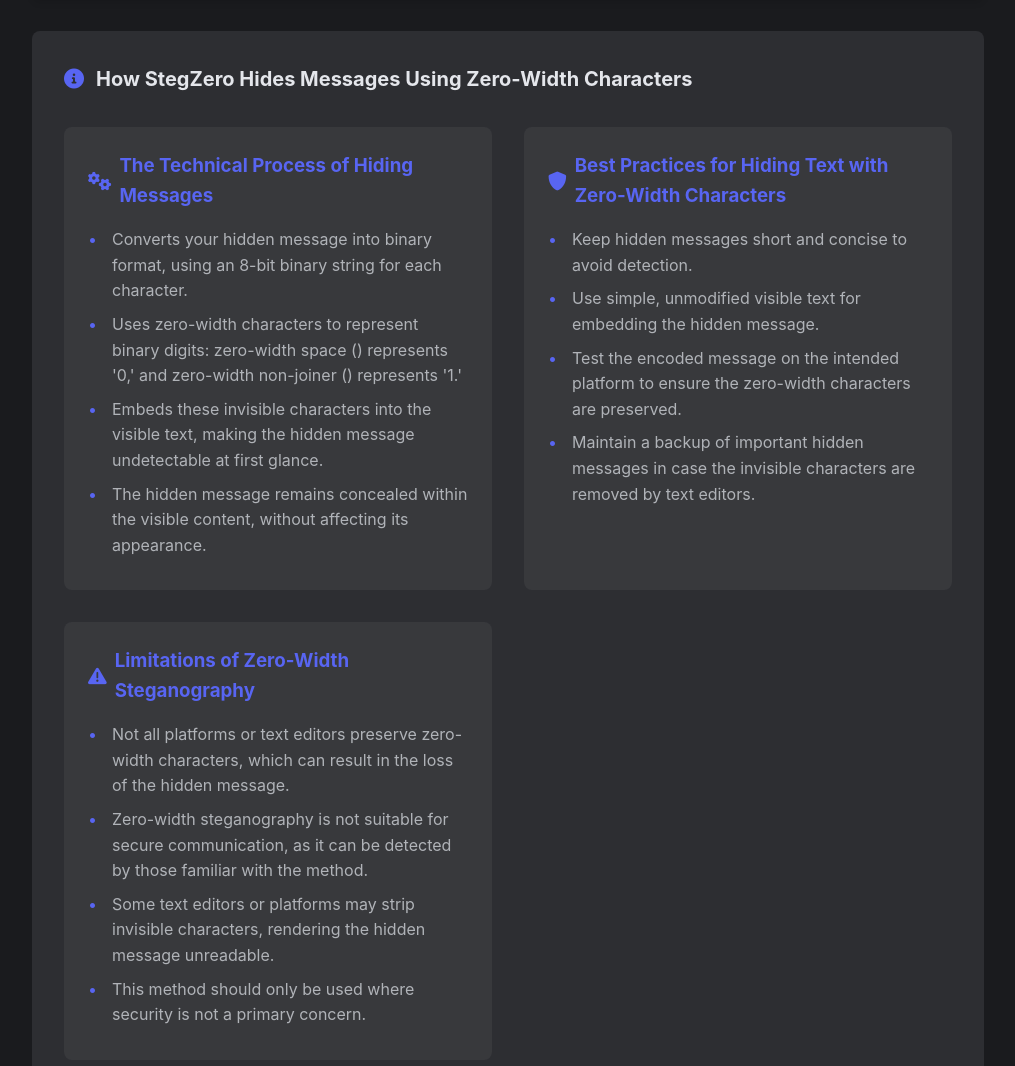
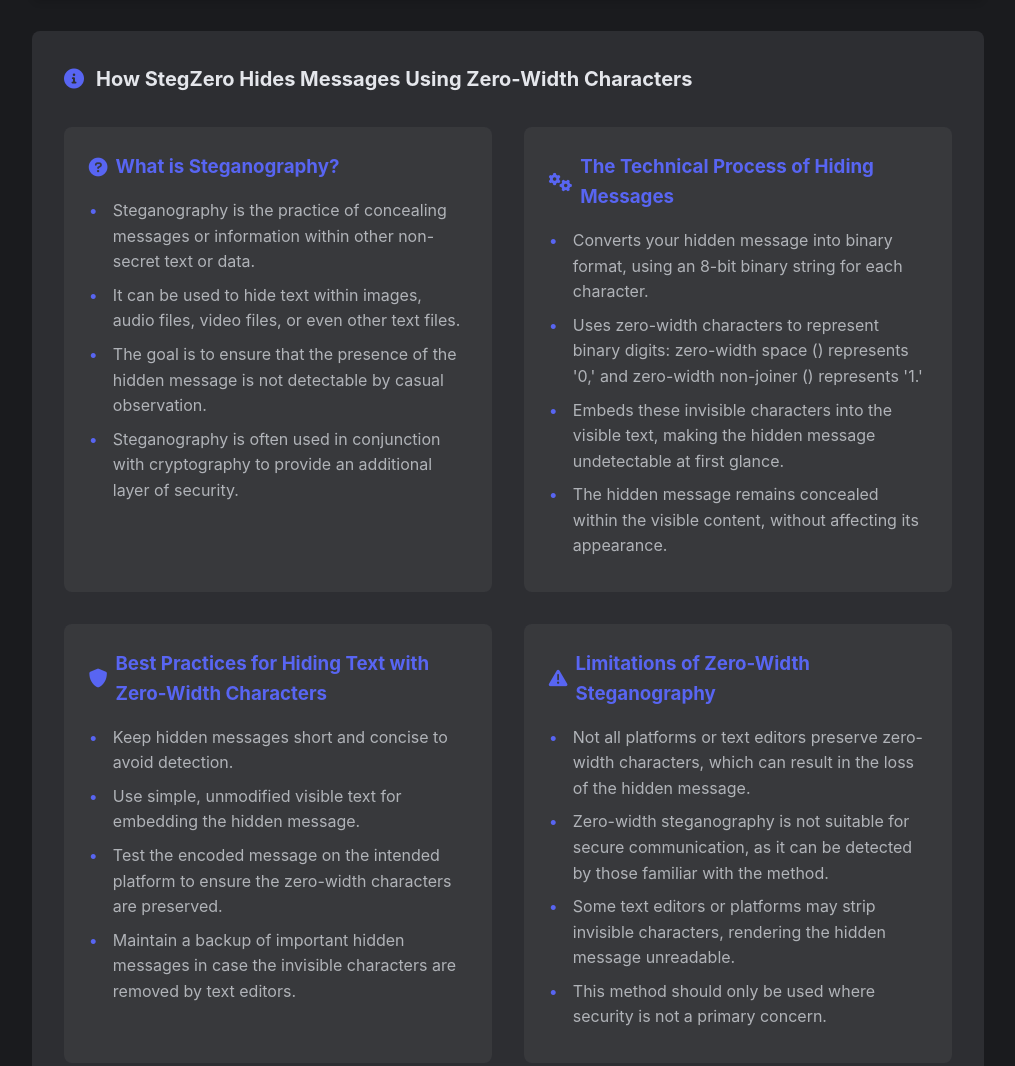
Before and after one commit to Clevis22/StegZero, a plain HTML site: page index.html in a window 1280 px wide. Shown: the part 1420-2486 px from the top of the page, without its empty margins (132-1147 px from the left). Drawn offline with Linux system fonts and the light colour scheme.

Commit message:
Added another info card

```diff
--- a/index.html
+++ b/index.html
@@ -224,7 +224,7 @@
             border-radius: var(--border-radius);
             padding: 2rem;
         }
-
+/*edit this to change mobile info card issues */
         .info-grid {
             display: grid;
             grid-template-columns: repeat(auto-fit, minmax(300px, 1fr));
@@ -235,7 +235,7 @@
         .info-card {
             background-color: rgba(255, 255, 255, 0.05);
             border-radius: var(--border-radius);
-            padding: 1.5rem;
+            padding: 1.55rem;
         }
 
         .info-card h3 {
@@ -576,7 +576,20 @@
         How StegZero Hides Messages Using Zero-Width Characters
     </h2>
 
+
+
     <div class="info-grid">
+
+        <div class="info-card">
+            <h3><i class="fa fa-question-circle" aria-hidden="true"></i> What is Steganography?</h3>
+            <ul>
+                <li>Steganography is the practice of concealing messages or information within other non-secret text or data.</li>
+                <li>It can be used to hide text within images, audio files, video files, or even other text files.</li>
+                <li>The goal is to ensure that the presence of the hidden message is not detectable by casual observation.</li>
+                <li>Steganography is often used in conjunction with cryptography to provide an additional layer of security.</li>
+            </ul>
+        </div>
+
         <div class="info-card">
             <h3><i class="fas fa-cogs" aria-hidden="true"></i> The Technical Process of Hiding Messages</h3>
             <ul>
```
